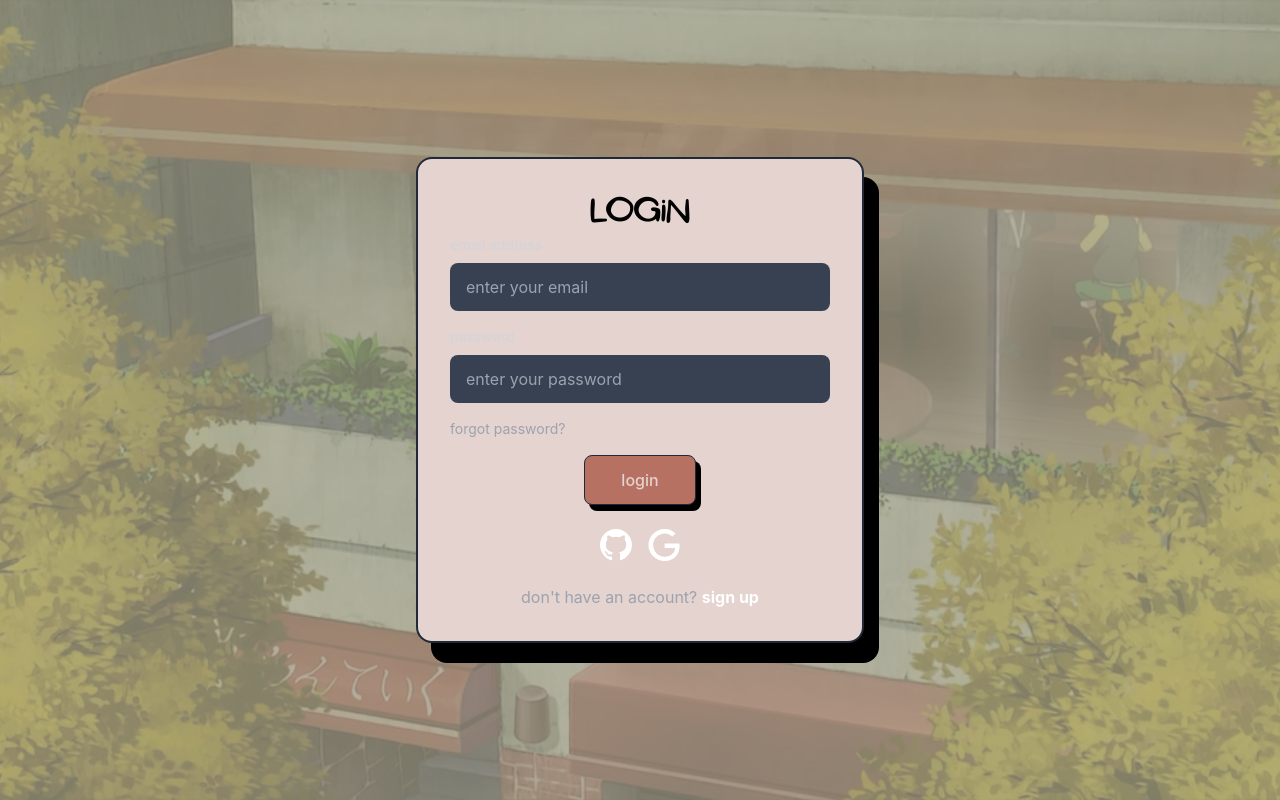
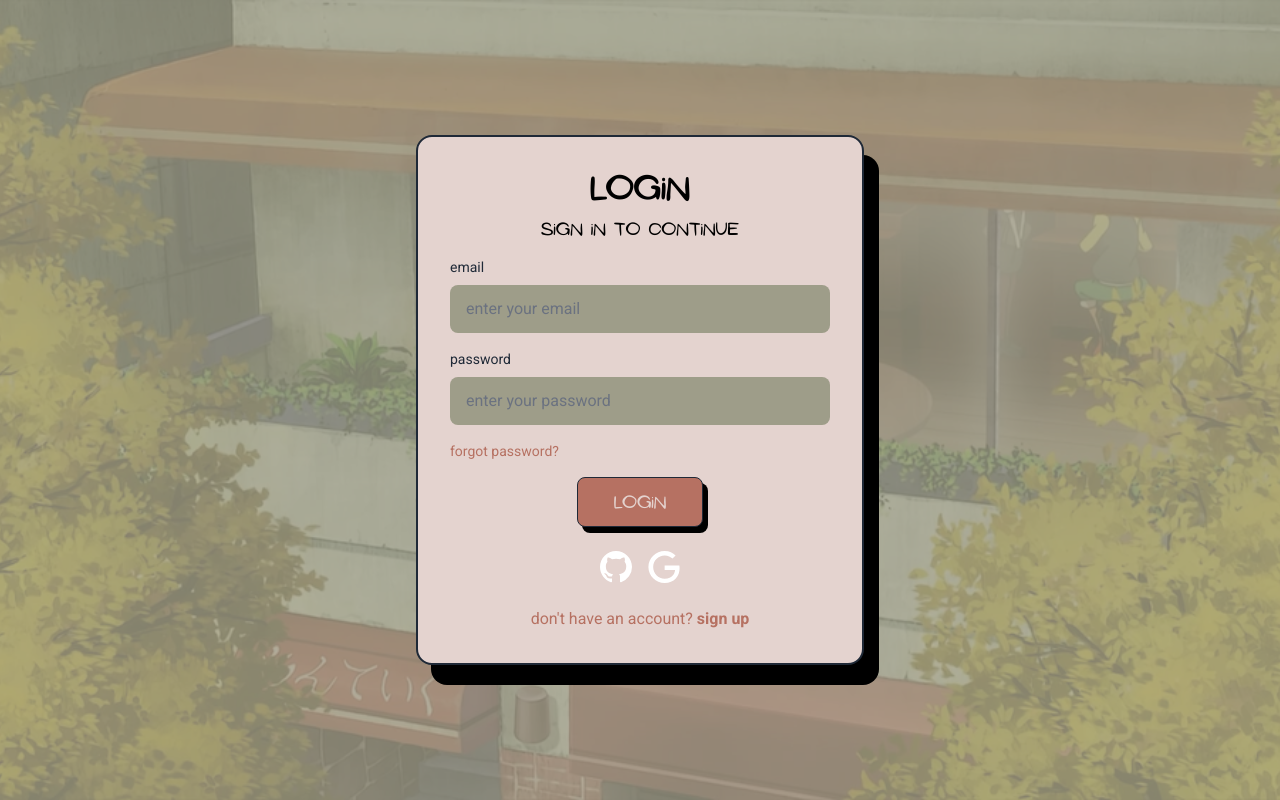
Before and after one commit to Db1zz/Transcendence, a React (Create React App) app in the folder Frontend/app_react/: page /login in a window 1280 px wide. Built offline with nearby package versions, Linux system fonts and the light colour scheme; no server answers.

Commit message:
finish login page

```diff
--- a/Frontend/app_react/src/components/Button.tsx
+++ b/Frontend/app_react/src/components/Button.tsx
@@ -16,7 +16,7 @@ export const Button: React.FC<ButtonProps> = ({
 	return (
 		<button
 			onClick={onClick}
-			className={`border border-gray-800 px-9 py-3 rounded-lg font-medium transition-all duration-150 shadow-sharp-button text-brand-beige hover:shadow-none hover:translate-x-[5px] hover:translate-y-[6px]  ${color} ${className}`}
+			className={`border border-gray-800 px-9 py-3 rounded-lg font-medium transition-all duration-150 shadow-sharp-button font-ananias text-brand-beige hover:shadow-none hover:translate-x-[5px] hover:translate-y-[6px]  ${color} ${className}`}
 		>
 			{text}
 		</button>
--- a/Frontend/app_react/src/index.css
+++ b/Frontend/app_react/src/index.css
@@ -1,7 +1,10 @@
+@import url('https://fonts.googleapis.com/css2?family=Roboto:wght@400;500;700;900&display=swap');
+
 @tailwind base;
 @tailwind components;
 @tailwind utilities;
 
+@import url('https://fonts.googleapis.com/css2?family=Roboto:wght@400;500;700;900&display=swap');
 
 @font-face {
 	font-family: 'ananias';
--- a/Frontend/app_react/src/pages/LoginPage.tsx
+++ b/Frontend/app_react/src/pages/LoginPage.tsx
@@ -14,7 +14,7 @@ const LoginPage: React.FC = () => {
 	const fromLocation = (location.state)?.from?.pathname || "/";
 	useEffect(() => {
 		if (isAuthenticated) {
-			navigate(fromLocation, {replace: true});
+			navigate(fromLocation, { replace: true });
 		}
 	}, [isAuthenticated, fromLocation, navigate])
 
@@ -33,43 +33,44 @@ const LoginPage: React.FC = () => {
 				className="absolute inset-0 bg-cover bg-center"
 				style={{ backgroundImage: `url(${bgLogin})` }}
 			/>
-			<div className="absolute inset-0 bg-brand-green opacity-75" />
+			<div className="absolute inset-0 bg-brand-green opacity-80" />
 			{/* card */}
 			<div className="border-2 border-gray-800 bg-brand-beige rounded-2xl p-8 w-full max-w-md shadow-sharp relative z-10">
 
-				<h2 className="text-3xl font-ananias font-bold text-black-500 text-center mb-2">login</h2>
+				<h2 className="text-3xl font-ananias font-bold text-black-500 text-center mb-3">login</h2>
+				<h3 className="text-l font-ananias text-black-500 text-center mb-4">sign in to continue</h3>
 
-				<div className="space-y-4">
+				<div className="space-y-4 font-roboto">
 					<div>
-						<label className="block text-sm text-gray-300 mb-2">
-							email address
+						<label className="block text-sm text-gray-800 mb-2">
+							email
 						</label>
 						<input
 							type="email"
-							className="w-full px-4 py-3 bg-gray-700 text-white rounded-lg focus:outline-none focus:ring-2 focus:ring-blue-500"
+							className="w-full px-4 py-3 bg-brand-green placeholder-gray-500 rounded-lg focus:outline-none focus:ring-2 focus:ring-brand-brick"
 							placeholder="enter your email"
 						/>
 					</div>
 
 					<div>
-						<label className="block text-sm text-gray-300 mb-2">
+						<label className="block text-sm text-gray-800 mb-2">
 							password
 						</label>
 						<input
 							type="password"
-							className="w-full px-4 py-3 bg-gray-700 text-white rounded-lg focus:outline-none focus:ring-2 focus:ring-blue-500"
+							className="w-full px-4 py-3 bg-brand-green placeholder-gray-500 rounded-lg focus:outline-none focus:ring-2 focus:ring-brand-brick"
 							placeholder="enter your password"
 						/>
 					</div>
 
 					<div className="text-sm">
-						<a href="#!" className="text-gray-400 hover:text-white">
+						<a href="#!" className="text-brand-brick hover:text-brand-green">
 							forgot password?
 						</a>
 					</div>
 
 					<div className="flex justify-center">
-					<Button text="login" />
+						<Button text="login" />
 					</div>
 				</div>
 
@@ -86,10 +87,10 @@ const LoginPage: React.FC = () => {
 					</a>
 				</div>
 
-				<div className="text-center">
-					<p className="text-gray-400">
+				<div className="text-center font-roboto text-brand-brick">
+					<p>
 						don't have an account?{' '}
-						<a href="#!" className="text-white font-bold hover:underline">
+						<a href="#!" className="font-bold hover:underline">
 							sign up
 						</a>
 					</p>
--- a/Frontend/app_react/tailwind.config.js
+++ b/Frontend/app_react/tailwind.config.js
@@ -16,6 +16,7 @@ module.exports = {
 			},
 			fontFamily: {
 				'ananias': ['ananias', 'sans-serif'],
+				'roboto': ['Roboto', 'sans-serif'],
 			}
 		},
 	},
```
